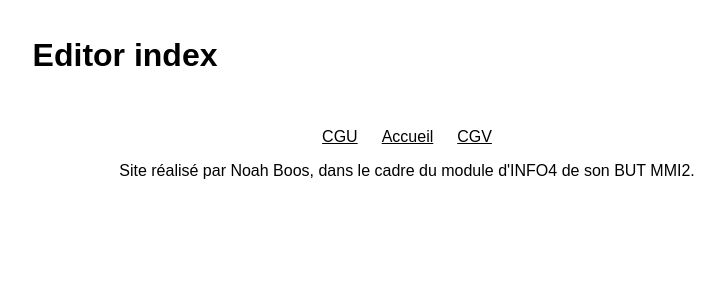
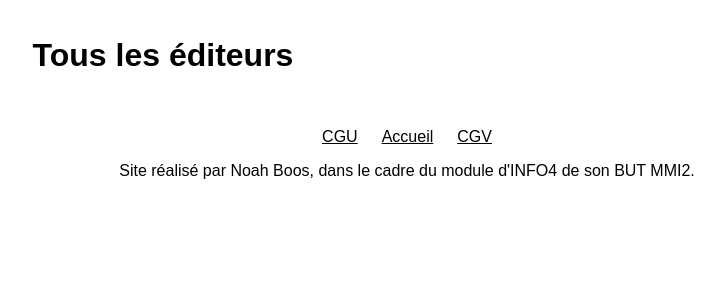
Before and after one commit to NoahBoos/INFO4_Projet, a Symfony app: template templates/editor/index.html.twig in a window 1280 px wide. Shown: the part 69-369 px from the top of the page, without its empty margins (233-958 px from the left). Run offline with Twig, Linux system fonts and the light colour scheme; the template is opened without the code that fills it, so the values that code supplies are empty; some libraries are stand-ins or nearby versions.

Commit message:
Features - French translation for editor

```diff
--- a/templates/category/edit.html.twig
+++ b/templates/category/edit.html.twig
@@ -7,7 +7,7 @@
 
     {{ include('category/_form.html.twig', {'button_label': 'Update'}) }}
 
-    <a href="{{ path('app_category_index') }}">back to list</a>
+    <a href="{{ path('app_category_index') }}">Retourner à la liste des catégories</a>
 
     {{ include('category/_delete_form.html.twig') }}
 {% endblock %}
--- a/templates/category/index.html.twig
+++ b/templates/category/index.html.twig
@@ -51,7 +51,7 @@
                 </tbody>
             </table>
 
-            <a href="{{ path('app_category_new') }}">Create new</a>
+            <a href="{{ path('app_category_new') }}">Ajouter une nouvelle catégorie dans la base de données</a>
         </section>
     {% else %}
         <section class="container--flex-row card-container">
--- a/templates/editor/edit.html.twig
+++ b/templates/editor/edit.html.twig
@@ -1,13 +1,13 @@
 {% extends 'base.html.twig' %}
 
-{% block title %}Edit Editor{% endblock %}
+{% block title %}Modifier un éditeur{% endblock %}
 
 {% block main %}
-    <h1>Edit Editor</h1>
+    <h1>Modifier {{ editor.editorName }}</h1>
 
     {{ include('editor/_form.html.twig', {'button_label': 'Update'}) }}
 
-    <a href="{{ path('app_editor_index') }}">back to list</a>
+    <a href="{{ path('app_editor_index') }}">Retourner à la liste des éditeurs</a>
 
     {{ include('editor/_delete_form.html.twig') }}
 {% endblock %}
--- a/templates/editor/index.html.twig
+++ b/templates/editor/index.html.twig
@@ -1,9 +1,9 @@
 {% extends 'base.html.twig' %}
 
-{% block title %}Editor index{% endblock %}
+{% block title %}Tous les éditeurs{% endblock %}
 
 {% block main %}
-    <h1>Editor index</h1>
+    <h1>Tous les éditeurs</h1>
     {% if app.request.getPathInfo starts with '/professional' %}
         <section>
             <table class="table">
@@ -18,7 +18,7 @@
                     <tr>
                         <td>{{ editor.editorName }}</td>
                         <td>
-                            <a href="{{ path('app_editor_show', {'id': editor.id}) }}"><i class="bi bi-pencil-square"></i></a>
+                            <a href="{{ path('app_editor_edit', {'id': editor.id}) }}"><i class="bi bi-pencil-square"></i></a>
                             <a href="{{ path('app_editor_delete', {'id': editor.id}) }}"><i class="bi bi-trash"></i></a>
                         </td>
                     </tr>
@@ -30,7 +30,7 @@
                 </tbody>
             </table>
 
-            <a href="{{ path('app_editor_new') }}">Create new</a>
+            <a href="{{ path('app_editor_new') }}">Créer un nouvel éditeur</a>
         </section>
     {% else %}
         <section class="container--flex-row card-container">
--- a/templates/editor/new.html.twig
+++ b/templates/editor/new.html.twig
@@ -1,11 +1,11 @@
 {% extends 'base.html.twig' %}
 
-{% block title %}New Editor{% endblock %}
+{% block title %}Ajouter un nouvel éditeur{% endblock %}
 
 {% block main %}
-    <h1>Create new Editor</h1>
+    <h1>Ajouter un nouvel éditeur à la base de données</h1>
 
     {{ include('editor/_form.html.twig') }}
 
-    <a href="{{ path('app_editor_index') }}">back to list</a>
+    <a href="{{ path('app_editor_index') }}">Retourner à la liste des éditeurs</a>
 {% endblock %}
--- a/templates/editor/show.html.twig
+++ b/templates/editor/show.html.twig
@@ -1,6 +1,6 @@
 {% extends 'base.html.twig' %}
 
-{% block title %}Editor{% endblock %}
+{% block title %}{{ editor.editorName }}{% endblock %}
 
 {% block main %}
     <h1 class="main__title--text">{{ editor.editorName }}</h1>
```
